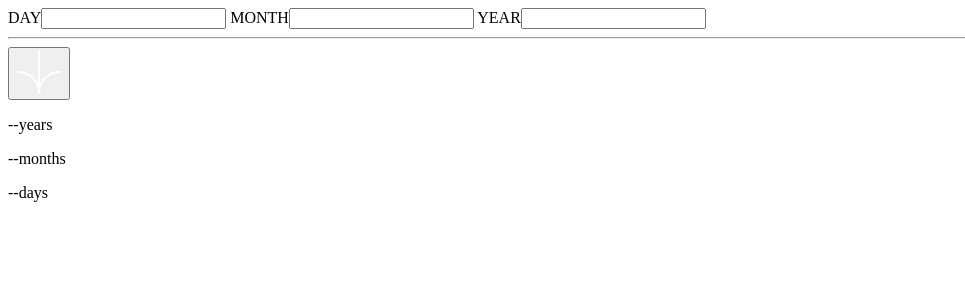
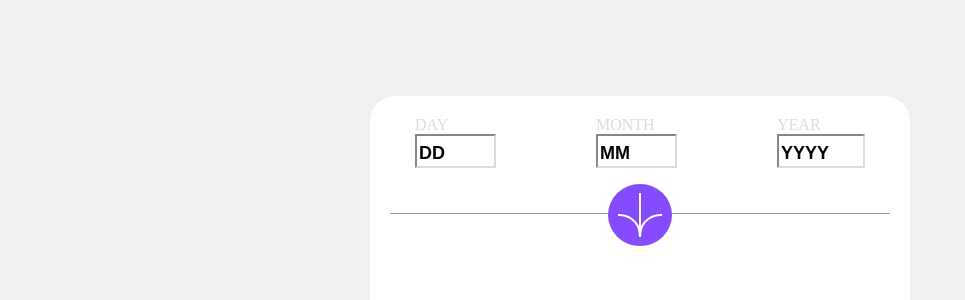
Before and after one commit to JmanJonz/Frontend-Mentor, a plain HTML site: page age-calculator-app-main/index.html in a window 1280 px wide. Shown: the top 300 px of the page, without its empty margins (0-965 px from the left). Drawn offline with Linux system fonts and the light colour scheme.

Commit message:
age calculator app almost done

```diff
--- a/age-calculator-app-main/functionality.js
+++ b/age-calculator-app-main/functionality.js
@@ -15,6 +15,7 @@ form.addEventListener("submit", (event)=>{
         const day = formData.get("day");
         const month = formData.get("month");
         const year = formData.get("year");
+
         // create date object
             const birthDate = new Date(year, month - 1, day);
             const birthTime = birthDate.getTime();
--- a/age-calculator-app-main/index.html
+++ b/age-calculator-app-main/index.html
@@ -5,6 +5,7 @@
   <meta name="viewport" content="width=device-width, initial-scale=1.0"> <!-- displays site properly based on user's device -->
 
   <link rel="icon" type="image/png" sizes="32x32" href="./assets/images/favicon-32x32.png">
+  <link rel="stylesheet" href="./styles.css">
 
   <script defer type="module" src="./functionality.js"></script>
 
@@ -18,11 +19,15 @@
 </head>
 <body>
     <form action=".">
-      <label>DAY<input type="number" name="day" required></label>
-      <label>MONTH<input type="number" name="month" required></label>
-      <label>YEAR<input type="number" name="year" required></label>
-      <hr>
-      <button type="submit"><img src="./assets/images/icon-arrow.svg" alt="Submit Button Image"></button>
+      <div class="form">
+        <label>DAY<input type="number" name="day" required min="1" max="31" placeholder="DD"></label>
+        <label>MONTH<input type="number" name="month" required min="1" max="12" placeholder="MM"></label>
+        <label>YEAR<input type="number" name="year" required min="1000" max="9999" placeholder="YYYY"></label>
+      </div>
+      <div class="buttonhr">
+        <hr>
+        <button type="submit"><img src="./assets/images/icon-arrow.svg" alt="Submit Button Image"></button>
+      </div>
     </form>
     <div class="calculation">
       <p><span class="years">--</span>years</p>
--- /dev/null
+++ b/age-calculator-app-main/styles.css
@@ -0,0 +1,96 @@
+:root {
+    /* Primary */
+        --Purple: hsl(259, 100%, 65%);
+        --Light-red: hsl(0, 100%, 67%);
+
+    /* Background */
+        --White: hsl(0, 0%, 100%);
+        --Off-white: hsl(0, 0%, 94%);
+        --Light-grey: hsl(0, 0%, 86%);
+        --Smokey-grey: hsl(0, 1%, 44%);
+        --Off-black: hsl(0, 0%, 8%);
+}
+html{
+    height: 100vh;
+    background-color: var(--Off-white);
+}
+body{
+    background-color: var(--White);
+    width: 84vw;
+    height: 76vh;
+    margin-top: 12vh;
+    margin-inline: auto;
+    padding: 20px;
+    border-radius: 25px;
+    border-bottom-right-radius: 135px;
+}
+    .form{
+        display: flex;
+        flex-direction: row;
+        justify-content: space-between;
+        width: 90%;
+        margin-inline: auto;
+    }
+        label{
+            display: flex;
+            flex-direction: column;
+            color: var(--Light-grey);
+        }
+        input{
+            font-weight: bolder;
+            font-size: 24px;
+            border-color: var(--Light-grey);
+            color: black;
+            max-width: 80px;
+        }
+        input::placeholder{
+            font-size: 18px;
+            color: black;
+        }
+        button{
+            background-color: transparent;
+            border: none;
+            cursor: pointer;
+            grid-column: 2/3;
+            grid-row: 1/2;
+            z-index: 1;
+        }
+        hr{
+            grid-column: 1/4;
+            color: var(--Light-grey);
+            z-index: 0;
+            width: 100%;
+            grid-row: 1/2;
+            border-bottom: none;
+            border-right: none;
+            border-left: none;
+            margin-top: 30px;
+
+        }
+        img{
+            background-color: var(--Purple);
+            border-radius: 50%;
+            padding: 9px;
+        }
+    p{
+        font-weight: bolder;
+        font-size: 55px;
+    }
+    span{
+        font-weight: bolder;
+        font-size: 75px;
+        color: var(--Purple);
+    }
+    .buttonhr{
+        display: grid;
+        grid-template-columns: repeat(3, 1fr);
+        width: 100%;
+        padding-top: 15px;
+    }
+
+/* For medium to large screens */
+@media (min-width: 550px){
+body{
+    max-width: 500px;
+}
+}
```
Also changed, not shown: index.html (+1 -0 lines).
